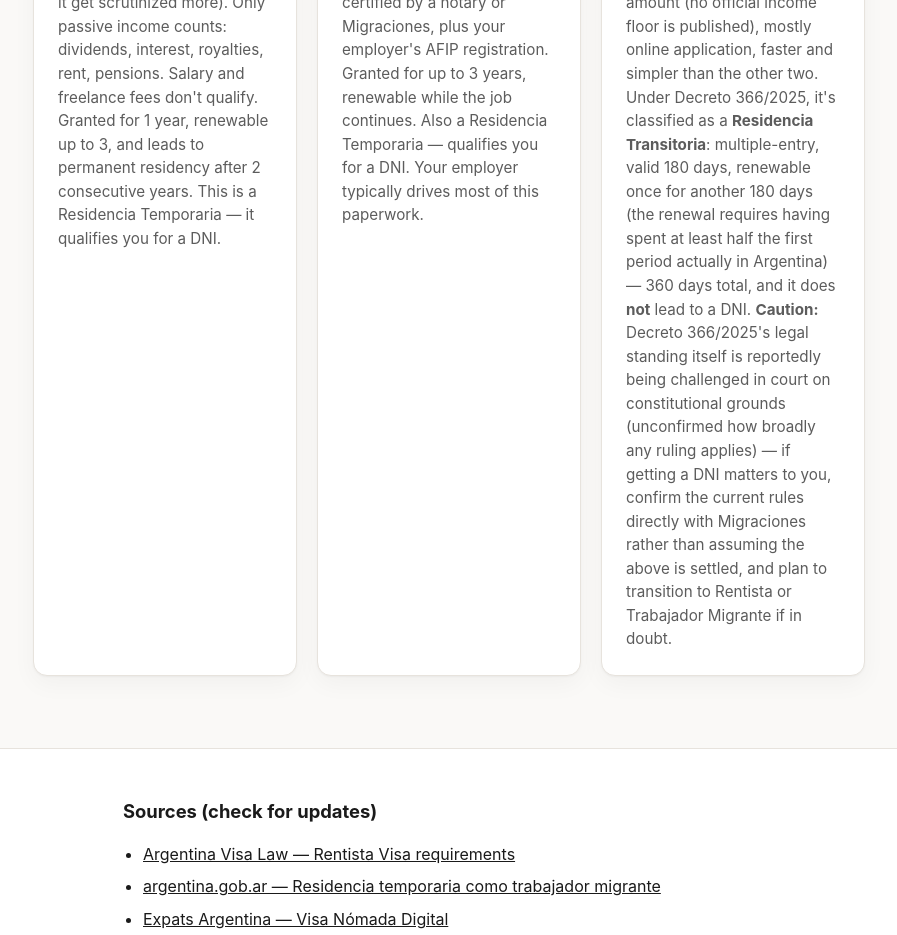
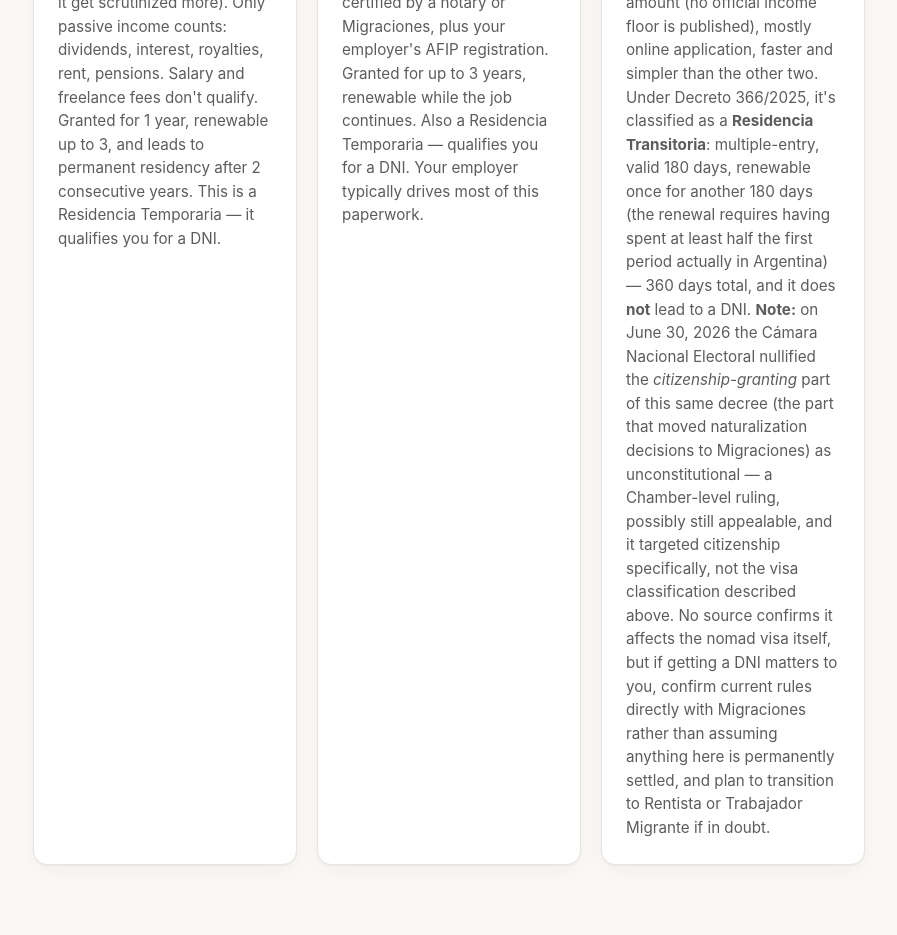
Before and after one commit to 5hitcake/Expat, a plain HTML site: page guides/visa-decision.html in a window 1280 px wide. Shown: the part 1236-2171 px from the top of the page, without its empty margins (191-1088 px from the left). Drawn offline with Linux system fonts and the light colour scheme.

Commit message:
Correct scope of the Decreto 366/2025 nullity note
Last week's caution was too vague about what's actually being
challenged. The June 30, 2026 Camara Nacional Electoral ruling
("Yang, Liping s/nacionalidad y ciudadania") nullified specifically
the citizenship-granting provision of the decree (moving
naturalization decisions to Migraciones), not the digital nomad
visa's Residencia Transitoria classification. No source connects the
ruling to the visa itself. Replaced the generic caution with the
precise scope, while still telling readers to confirm with
Migraciones directly since it's a Chamber-level ruling that could
still be appealed.

Checked this round, no changes needed: DNU 70/2023 (still in force,
no new November vote found), blue dollar gap (still negligible,
~1545-1570), BA province hospital/university bill (no advancement
since July 2026), ARCA/CUIT process (unchanged since March 2026).

Co-Authored-By: Claude Sonnet 5 <noreply@anthropic.com>
Claude-Session: https://claude.ai/code/session_01M9xGg1xUcTXLCHJpeEF8Sz

```diff
--- a/guides/visa-decision.html
+++ b/guides/visa-decision.html
@@ -93,7 +93,7 @@
 
         <div class="feature-card">
           <h3>Digital Nomad Visa</h3>
-          <p>Built for freelancers or remote employees paid from abroad — around USD 2,500/month is the commonly cited guide amount (no official income floor is published), mostly online application, faster and simpler than the other two. Under Decreto 366/2025, it's classified as a <strong>Residencia Transitoria</strong>: multiple-entry, valid 180 days, renewable once for another 180 days (the renewal requires having spent at least half the first period actually in Argentina) — 360 days total, and it does <strong>not</strong> lead to a DNI. <strong>Caution:</strong> Decreto 366/2025's legal standing itself is reportedly being challenged in court on constitutional grounds (unconfirmed how broadly any ruling applies) — if getting a DNI matters to you, confirm the current rules directly with Migraciones rather than assuming the above is settled, and plan to transition to Rentista or Trabajador Migrante if in doubt.</p>
+          <p>Built for freelancers or remote employees paid from abroad — around USD 2,500/month is the commonly cited guide amount (no official income floor is published), mostly online application, faster and simpler than the other two. Under Decreto 366/2025, it's classified as a <strong>Residencia Transitoria</strong>: multiple-entry, valid 180 days, renewable once for another 180 days (the renewal requires having spent at least half the first period actually in Argentina) — 360 days total, and it does <strong>not</strong> lead to a DNI. <strong>Note:</strong> on June 30, 2026 the Cámara Nacional Electoral nullified the <em>citizenship-granting</em> part of this same decree (the part that moved naturalization decisions to Migraciones) as unconstitutional — a Chamber-level ruling, possibly still appealable, and it targeted citizenship specifically, not the visa classification described above. No source confirms it affects the nomad visa itself, but if getting a DNI matters to you, confirm current rules directly with Migraciones rather than assuming anything here is permanently settled, and plan to transition to Rentista or Trabajador Migrante if in doubt.</p>
         </div>
 
       </div>
```
